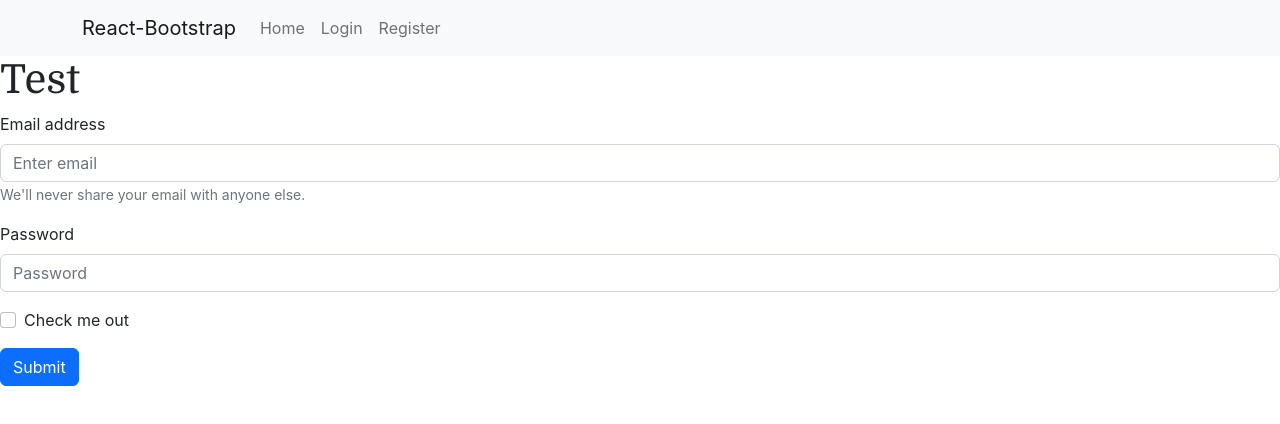
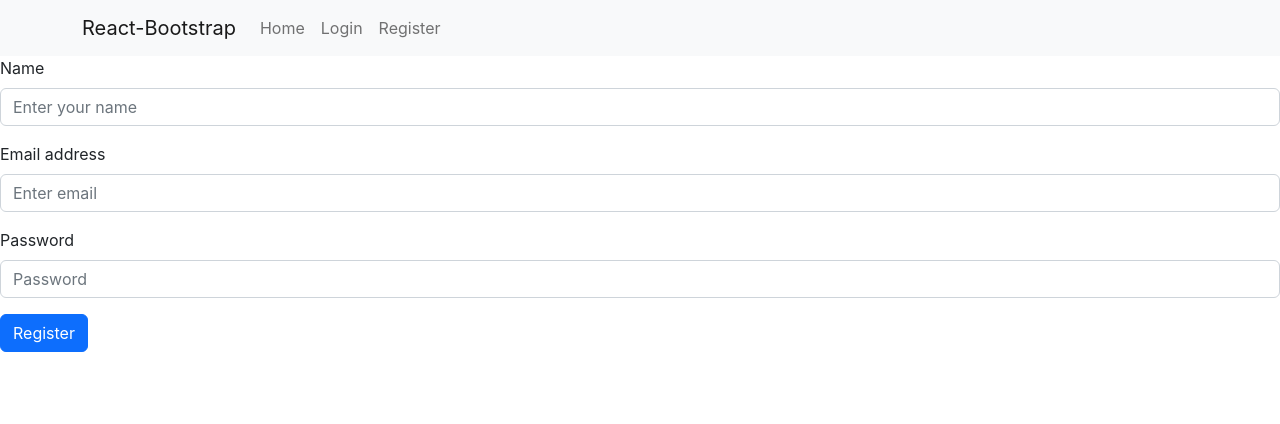
Before and after one commit to NatuRal3/feu-2-semesterproject-2, a React (Create React App) app: page /register in a window 1280 px wide. Shown: the top 424 px of the page. Built offline with nearby package versions, Linux system fonts and the light colour scheme; no server answers.

Commit message:
Added JS for login and registration. Only basic. More functionality is needed

```diff
--- a/src/components/Forms.js
+++ b/src/components/Forms.js
@@ -9,17 +9,10 @@ function BasicExample() {
         <Form.Control type="email" placeholder="Enter email" />
         <Form.Text className="text-muted">We'll never share your email with anyone else.</Form.Text>
       </Form.Group>
-
       <Form.Group className="mb-3" controlId="formBasicPassword">
         <Form.Label>Password</Form.Label>
         <Form.Control type="password" placeholder="Password" />
       </Form.Group>
-      <Form.Group className="mb-3" controlId="formBasicCheckbox">
-        <Form.Check type="checkbox" label="Check me out" />
-      </Form.Group>
-      <Button variant="primary" type="submit">
-        Submit
-      </Button>
     </Form>
   );
 }
--- a/src/pages/Login.js
+++ b/src/pages/Login.js
@@ -1,9 +1,29 @@
 import React from "react";
-import apiFetch from "../services/api";
+import loginUserAPI from "../services/apiLogin";
 
-function Home() {
-  return <></>;
+import Button from "react-bootstrap/Button";
+import Form from "react-bootstrap/Form";
+
+function Login() {
+  return (
+    <>
+      <Form>
+        <Form.Group className="mb-3" controlId="formBasicEmail">
+          <Form.Label>Email address</Form.Label>
+          <Form.Control type="email" placeholder="Enter email" />
+        </Form.Group>
+
+        <Form.Group className="mb-3" controlId="formBasicPassword">
+          <Form.Label>Password</Form.Label>
+          <Form.Control type="password" placeholder="Password" />
+        </Form.Group>
+
+        <Button variant="primary" type="submit" onClick={loginUserAPI}>
+          Login
+        </Button>
+      </Form>
+    </>
+  );
 }
 
-apiFetch();
-export default Home;
+export default Login;
--- a/src/pages/Register.js
+++ b/src/pages/Register.js
@@ -1,11 +1,28 @@
 import React from "react";
-import Forms from "../components/Forms";
+import Form from "react-bootstrap/Form";
+import registerUserApi from "../services/apiRegister.js";
+import Button from "react-bootstrap/Button";
 
 function Register() {
   return (
     <>
-      <h1>Test</h1>
-      <Forms />
+      <Form>
+        <Form.Group className="mb-3" controlId="formBasicName">
+          <Form.Label>Name</Form.Label>
+          <Form.Control type="name" placeholder="Enter your name" />
+        </Form.Group>
+        <Form.Group className="mb-3" controlId="formBasicEmail">
+          <Form.Label>Email address</Form.Label>
+          <Form.Control type="email" placeholder="Enter email" />
+        </Form.Group>
+        <Form.Group className="mb-3" controlId="formBasicPassword">
+          <Form.Label>Password</Form.Label>
+          <Form.Control type="password" placeholder="Password" />
+        </Form.Group>
+        <Button variant="primary" type="submit" onClick={registerUserApi}>
+          Register
+        </Button>
+      </Form>
     </>
   );
 }
--- /dev/null
+++ b/src/services/apiLogin.js
@@ -0,0 +1,37 @@
+import { apiUserLoginLink } from "./apiPresets.js";
+
+function loginUserAPI(event) {
+  event.preventDefault();
+
+  const emailInput = document.getElementById("formBasicEmail");
+  const email = emailInput.value;
+
+  const passwordInput = document.getElementById("formBasicPassword");
+  const password = passwordInput.value;
+
+  const requestBody = {
+    email: email,
+    password: password,
+  };
+
+  const requestOptions = {
+    method: "POST",
+    headers: {
+      "Content-Type": "application/json",
+    },
+    body: JSON.stringify(requestBody),
+  };
+
+  fetch(apiUserLoginLink, requestOptions)
+    .then((response) => {
+      return response.json();
+    })
+    .then((data) => {
+      console.log(data);
+    })
+    .catch((error) => {
+      console.error("Error:", error);
+    });
+}
+
+export default loginUserAPI;
--- a/src/services/apiPresets.js
+++ b/src/services/apiPresets.js
@@ -1,16 +1,22 @@
+//SOURCE
 const apiLink = "https://api.noroff.dev/api/v1/";
 
 //GET
-const activeListings = "/auction/listings?_active=true&_seller=true";
-const userCredits = "/api/v1/auction/profiles/{name}/credits";
+const activeListings = "auction/listings?_active=true&_seller=true";
+const userCredits = "auction/profiles/{name}/credits";
 
-//POST
-const userLogin = "/api/v1/auction/auth/login";
-const userRegister = "/api/v1/auction/auth/register";
-const userCreateBid = "/api/v1/auction/listings/{id}/bids";
+//LOGIN
+const userLogin = "auction/auth/login";
+export const apiUserLoginLink = `${apiLink}${userLogin}`;
+
+//REGISTER
+const userRegister = "auction/auth/register";
+export const apiUserRegisterLink = `${apiLink}${userRegister}`;
+
+const userCreateBid = "auction/listings/{id}/bids";
 
 //PUT
-const userAvatar = "/api/v1/auction/profiles/{name}/media";
-const userCreateListing = "/api/v1/auction/listings/{id}";
+const userAvatar = "auction/profiles/{name}/media";
+const userCreateListing = "auction/listings/{id}";
 
 //DELETE
--- /dev/null
+++ b/src/services/apiRegister.js
@@ -0,0 +1,44 @@
+import { apiUserRegisterLink } from "./apiPresets.js";
+
+function registerUserApi(event) {
+  event.preventDefault();
+
+  const nameInput = document.getElementById("formBasicName");
+  const name = nameInput.value;
+
+  const emailInput = document.getElementById("formBasicEmail");
+  const email = emailInput.value;
+
+  const passwordInput = document.getElementById("formBasicPassword");
+  const password = passwordInput.value;
+
+  const avatar = "";
+
+  const requestBody = {
+    name: name,
+    email: email,
+    password: password,
+    avatar: avatar,
+  };
+
+  const requestOptions = {
+    method: "POST",
+    headers: {
+      "Content-Type": "application/json",
+    },
+    body: JSON.stringify(requestBody),
+  };
+
+  fetch(apiUserRegisterLink, requestOptions)
+    .then((response) => {
+      return response.json();
+    })
+    .then((data) => {
+      console.log(data);
+    })
+    .catch((error) => {
+      console.error("Error:", error);
+    });
+}
+
+export default registerUserApi;
```
Also changed, not shown: src/services/login.js (deleted), src/services/register.js (deleted).
